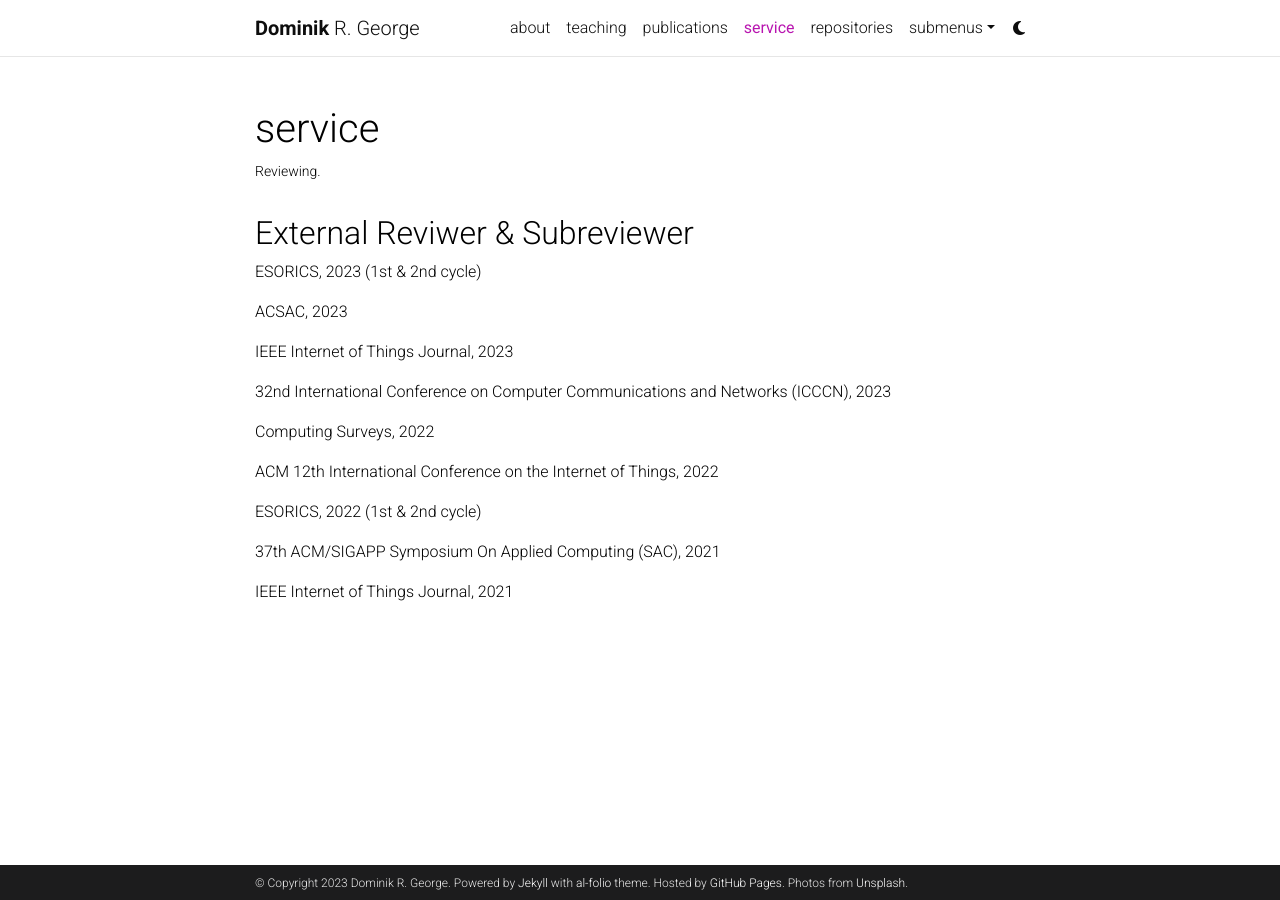
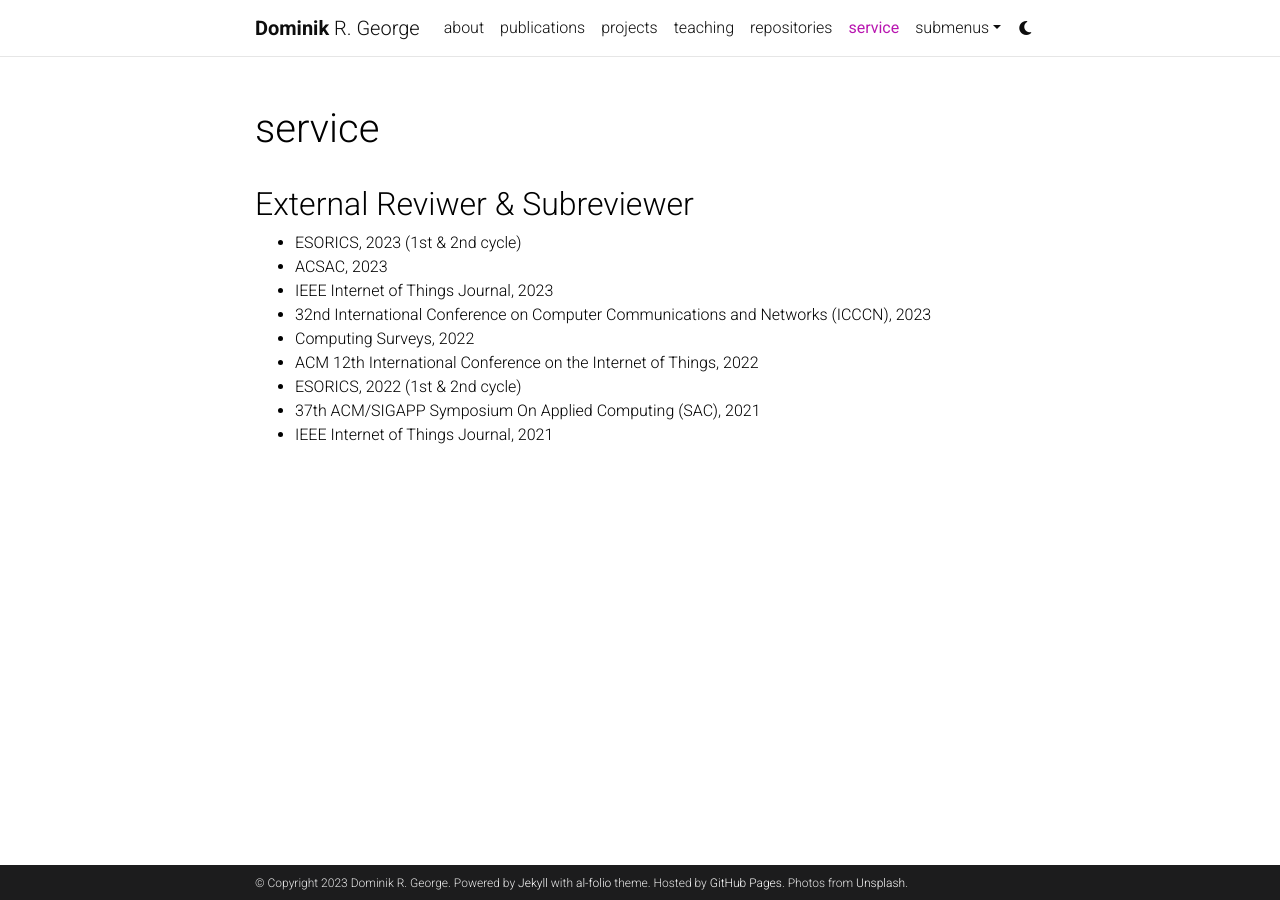
Before and after one commit to DominikRoy/DominikRoy.github.io, a Jekyll site: the page built from _pages/service.md, in a window 1280 px wide. Built offline with Jekyll 4.4.1, drawn with Linux system fonts in a browser that asks for light colours; full-size pictures stand in for the smaller copies a plugin makes; comment, search, counter and statistics services are not loaded; a style sheet for code colours, icons or effects is not loaded.

Commit message:
Updated pages. Still in work in progress.

```diff
--- a/_pages/service.md
+++ b/_pages/service.md
@@ -2,28 +2,20 @@
 layout: page
 title: service
 permalink: /service/
-description: Reviewing.
+description:
 nav: true
-nav_order: 2
+nav_order: 3
 horizontal: false
 ---
 
 <!-- pages/service.md -->
 ## External Reviwer & Subreviewer
-ESORICS, 2023 (1st & 2nd cycle) <!--3 papers-->
-
-ACSAC, 2023 <!-- 2 papers-->
-
-IEEE Internet of Things Journal, 2023
-
-32nd International Conference on Computer Communications and Networks (ICCCN), 2023
-
-Computing Surveys, 2022
-
-ACM 12th International Conference on the Internet of Things, 2022
-
-ESORICS, 2022 (1st & 2nd cycle) <!--4 papers-->
-
-37th ACM/SIGAPP Symposium On Applied Computing (SAC), 2021
-
-IEEE Internet of Things Journal, 2021
+- ESORICS, 2023 (1st & 2nd cycle) <!--3 papers-->
+- ACSAC, 2023 <!-- 2 papers-->
+- IEEE Internet of Things Journal, 2023
+- 32nd International Conference on Computer Communications and Networks (ICCCN), 2023
+- Computing Surveys, 2022
+- ACM 12th International Conference on the Internet of Things, 2022
+- ESORICS, 2022 (1st & 2nd cycle) <!--4 papers-->
+- 37th ACM/SIGAPP Symposium On Applied Computing (SAC), 2021
+- IEEE Internet of Things Journal, 2021
```
Also changed, not shown: _pages/projects.md (+1 -2 lines), _pages/publications.md (+1 -1 lines), _pages/teaching.md (+1 -0 lines).
